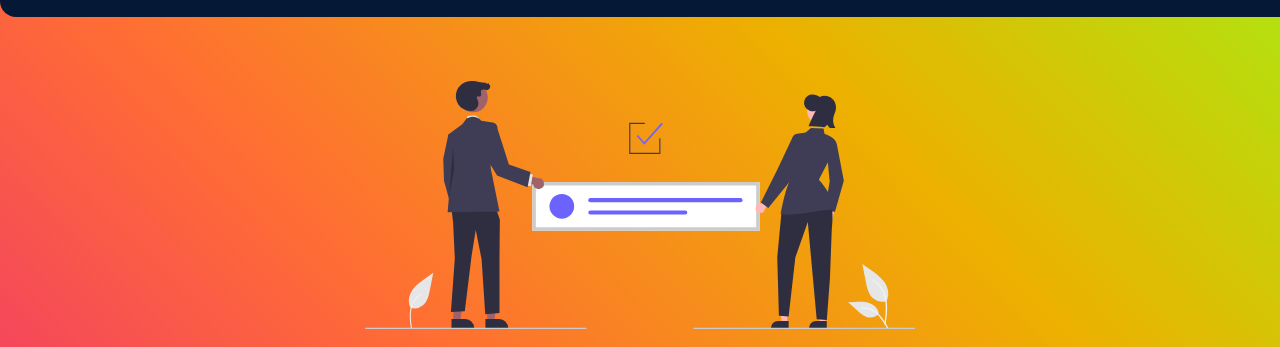
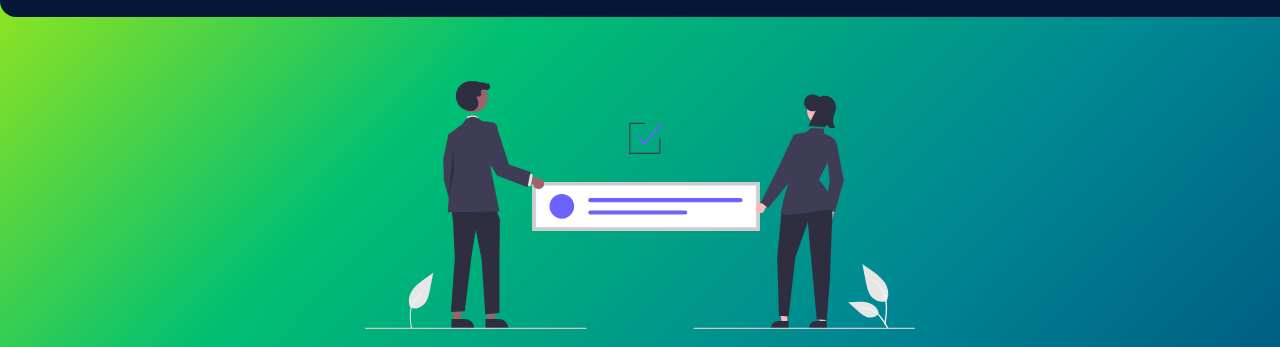
Before and after one commit to PratikaNG/portfolio, a plain HTML site: page index.html in a window 1280 px wide. Shown: the part 103-450 px from the top of the page. Drawn offline with nearby package versions, Linux system fonts and the light colour scheme.

Commit message:
final commit

```diff
--- a/styles.css
+++ b/styles.css
@@ -12,7 +12,7 @@ body{
     font-family: 'Libre Baskerville', serif;
     margin: 0px;
     /* background-image:  linear-gradient(to right top, #051937, #004d7a, #008793, #00bf72, #a8eb12); */
-    background-image: linear-gradient(to right top, #ae3398, #f0356e, #ff6e33, #edb000, #a8eb12);
+    background-image: linear-gradient(to left top, #051937, #004d7a, #008793, #00bf72, #a8eb12);
 }
 
 hr{
```
